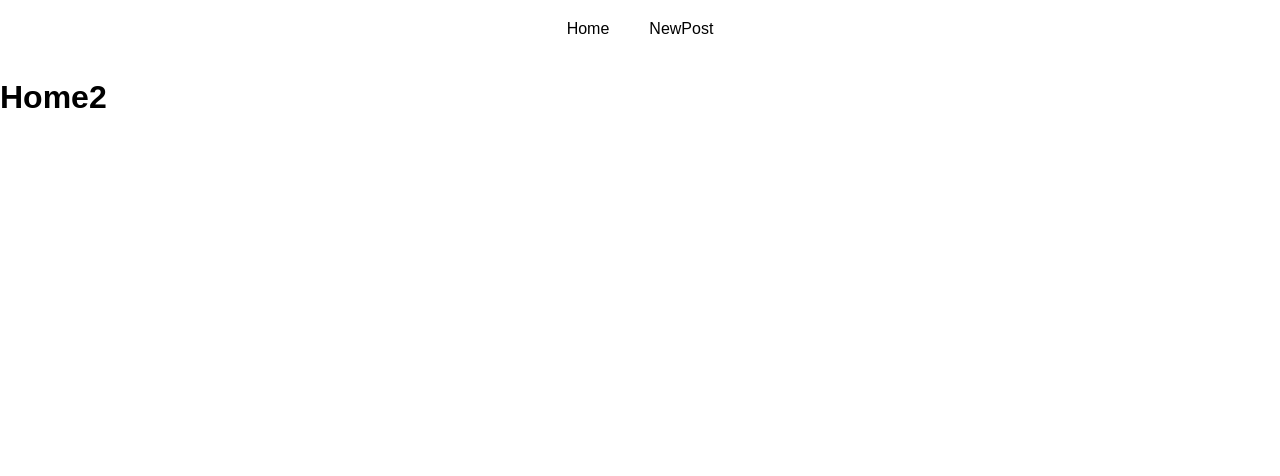
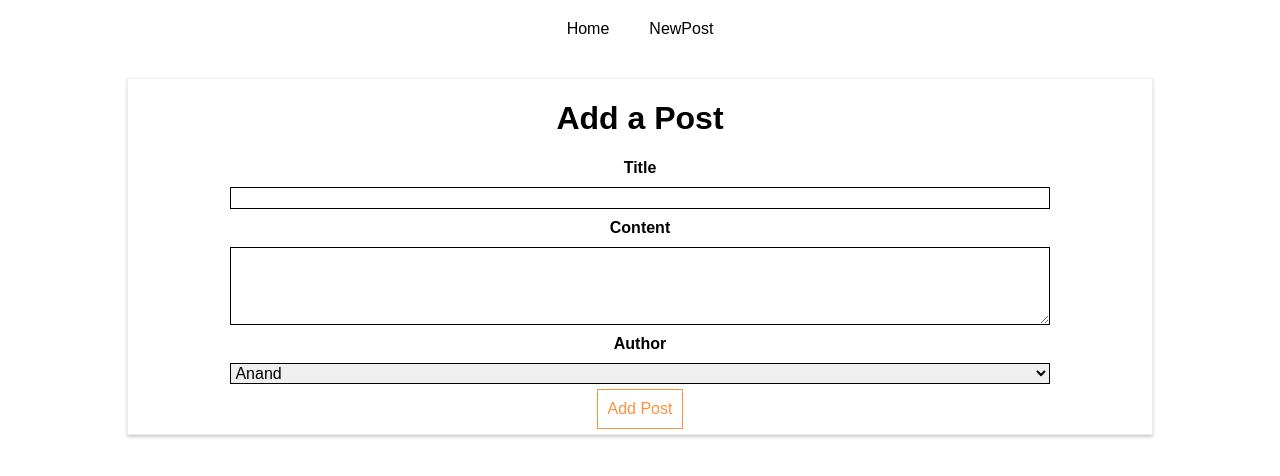
Before and after one commit to ANANDKNIT/mini-twitter-using-API, a React (Create React App) app: page /new-post in a window 1280 px wide. Shown: the top 476 px of the page. Built offline with nearby package versions, Linux system fonts and the light colour scheme.

Commit message:
added routing to switch between Posts and NewPost

```diff
--- a/src/containers/Blog/Blog.js
+++ b/src/containers/Blog/Blog.js
@@ -1,7 +1,8 @@
 import React, { Component } from "react";
 import "./Blog.css";
-// import Posts from "./Posts/Posts"
+import Posts from "./Posts/Posts"
 import {Route } from "react-router-dom"
+import NewPost from "./NewPost/NewPost";
 class Blog extends Component {
 
   render() {
@@ -11,9 +12,8 @@ class Blog extends Component {
           <li><a href="/"> Home</a></li>
           <li><a href="/new-post">NewPost</a></li>
           </ul></header>
-          <Route exact path="/" render={()=><h1>Home</h1>} />
-          <Route path="/" render={()=><h1>Home2</h1>} />
-
+          <Route exact path="/" component={Posts} />
+          <Route path="/new-post" component={NewPost}/>
       </div>
     );
   }
```
Also changed, not shown: src/containers/Blog/NewPost/NewPost.js (+3 -5 lines).
